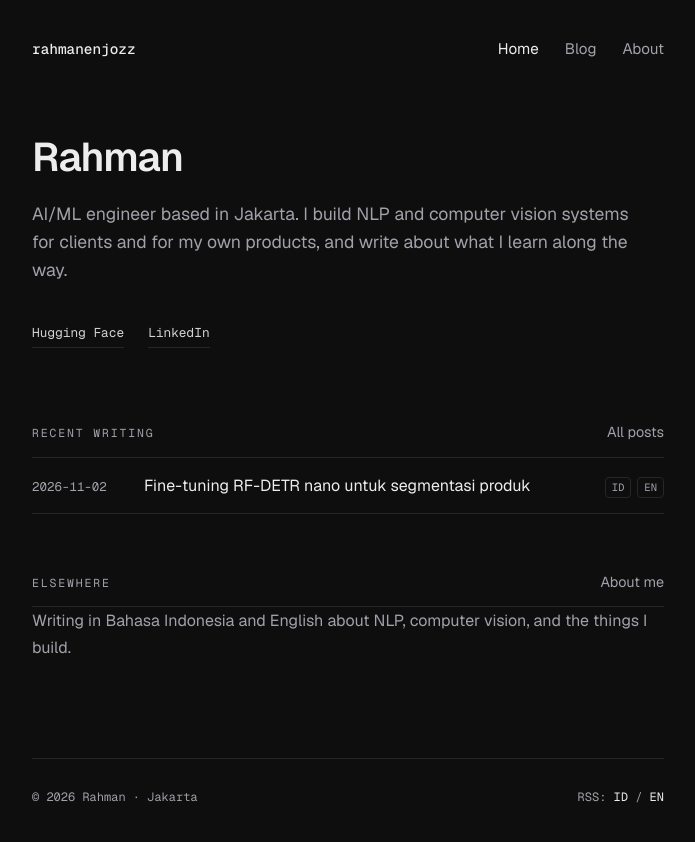
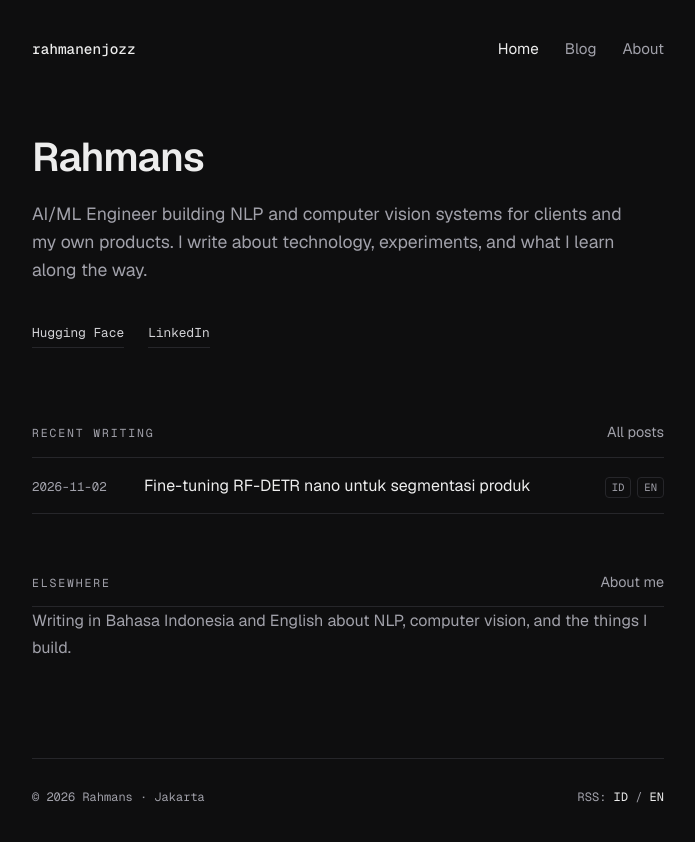
Before and after one commit to rahmanenjozz/rahmanenjozz.github.io, a Jekyll site: the page built from index.html, in a window 1280 px wide. Shown: the top 842 px of the page, without its empty margins (292-987 px from the left). Built offline with Jekyll 4.4.1, drawn with Linux system fonts in a browser that asks for light colours.

Commit message:
Update stats

```diff
--- a/_config.yml
+++ b/_config.yml
@@ -1,5 +1,5 @@
 title: rahmanenjozz
-author: Rahman
+author: Rahmans
 tagline: AI/ML Engineer & Indie Builder
 description: >-
   rahmanenjozz (Rahmans) · AI/ML Engineer & Indie Builder. Production NLP and
--- a/about.html
+++ b/about.html
@@ -1,13 +1,13 @@
 ---
 title: About
 permalink: /about/
-description: "Rahman (rahmanenjozz), AI/ML engineer in Jakarta. Background in NLP and large-scale data pipelines; now building AI products around retail data, product matching, and computer vision."
+description: "Rahmans (rahmanenjozz), AI/ML engineer in Jakarta. Background in NLP and large-scale data pipelines; now building AI products around retail data, product matching, and computer vision."
 ---
 <section class="about-intro">
   <img class="avatar" src="{{ site.avatar }}" alt="Photo of Rahman" width="96" height="96" loading="eager" />
   <div>
     <h1>About</h1>
-    <p>I am Rahman, an AI/ML engineer based in Jakarta. My background is in NLP and large-scale data pipelines.</p>
+    <p>I am Rahman, an AI/ML Engineer & Consultant based in Jakarta. My background is in NLP and large-scale data pipelines.</p>
     <p class="muted">These days I work independently: building AI-powered features for clients and developing my own products, mostly around retail data, product matching and computer vision.</p>
   </div>
 </section>
--- a/index.html
+++ b/index.html
@@ -3,8 +3,8 @@ seo_title: "rahmanenjozz · Rahmans · AI/ML Engineer & Indie Builder"
 og_title: "rahmanenjozz · AI/ML Engineer & Indie Builder"
 ---
 <section class="hero">
-  <h1>Rahman</h1>
-  <p class="lede">AI/ML engineer based in Jakarta. I build NLP and computer vision systems for clients and for my own products, and write about what I learn along the way.</p>
+  <h1>Rahmans</h1>
+  <p class="lede">AI/ML Engineer building NLP and computer vision systems for clients and my own products. I write about technology, experiments, and what I learn along the way.</p>
   <div class="hero-links">
     <a class="link" href="{{ site.social.huggingface }}" rel="me">Hugging Face</a>
     <a class="link" href="{{ site.social.linkedin }}" rel="me">LinkedIn</a>
```
Also changed, not shown: other parts of about.html (+1 -1 lines).
